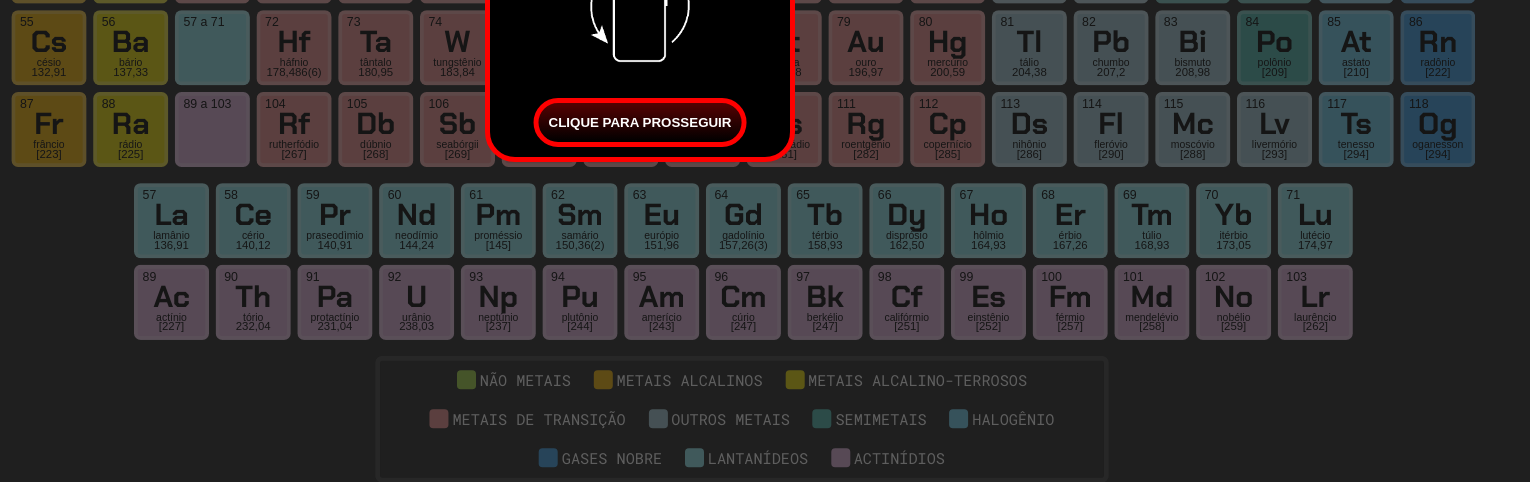
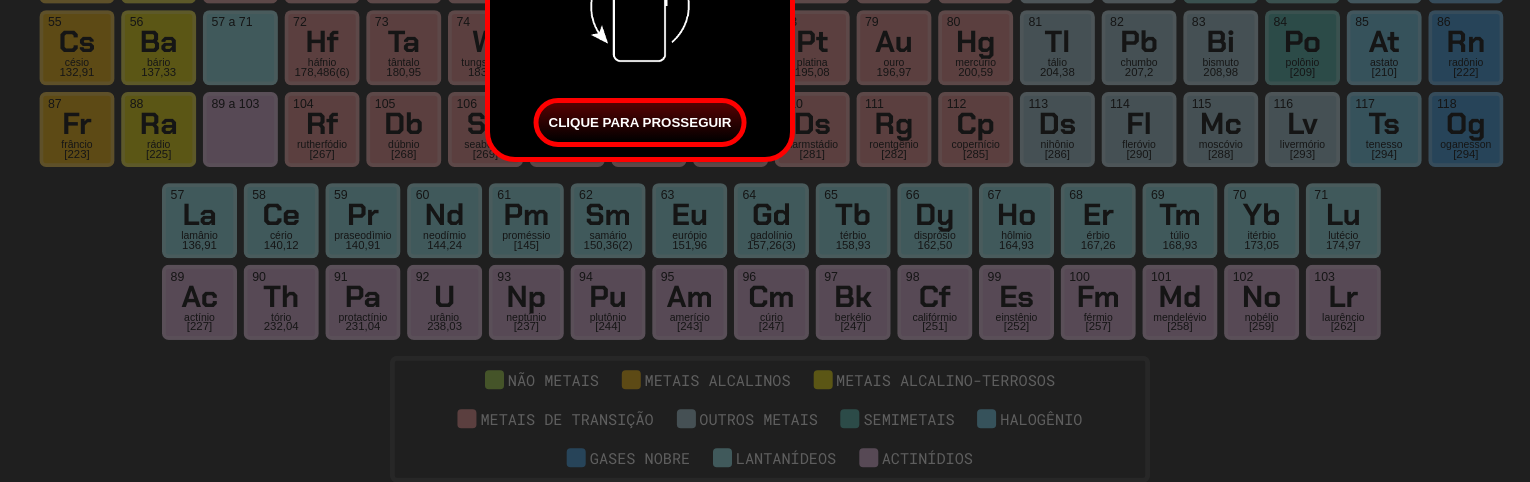
Before and after one commit to HenriqueDanilo1/Periodic-Table, a plain HTML site: page index.html in a window 1280 px wide. Shown: the part 393-875 px from the top of the page, 1530 px wide, since content can reach past the window. Drawn offline with Linux system fonts and the light colour scheme; a web font is replaced by a local one.

Commit message:
1600px min width

```diff
--- a/style.css
+++ b/style.css
@@ -99,7 +99,7 @@ main{
 .pertab{
     transform: scale(0.95);
     margin-top: 20px;
-    min-width: 1544px;
+    min-width: 1600px;
 }
 /*title*/
 div.title{
```
